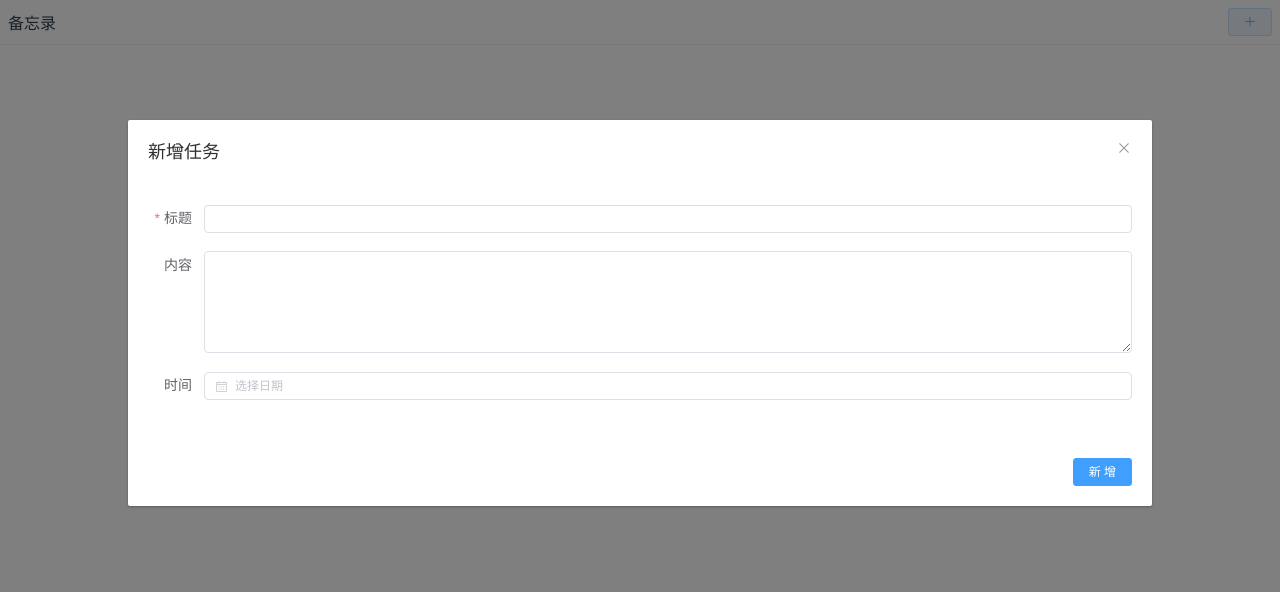
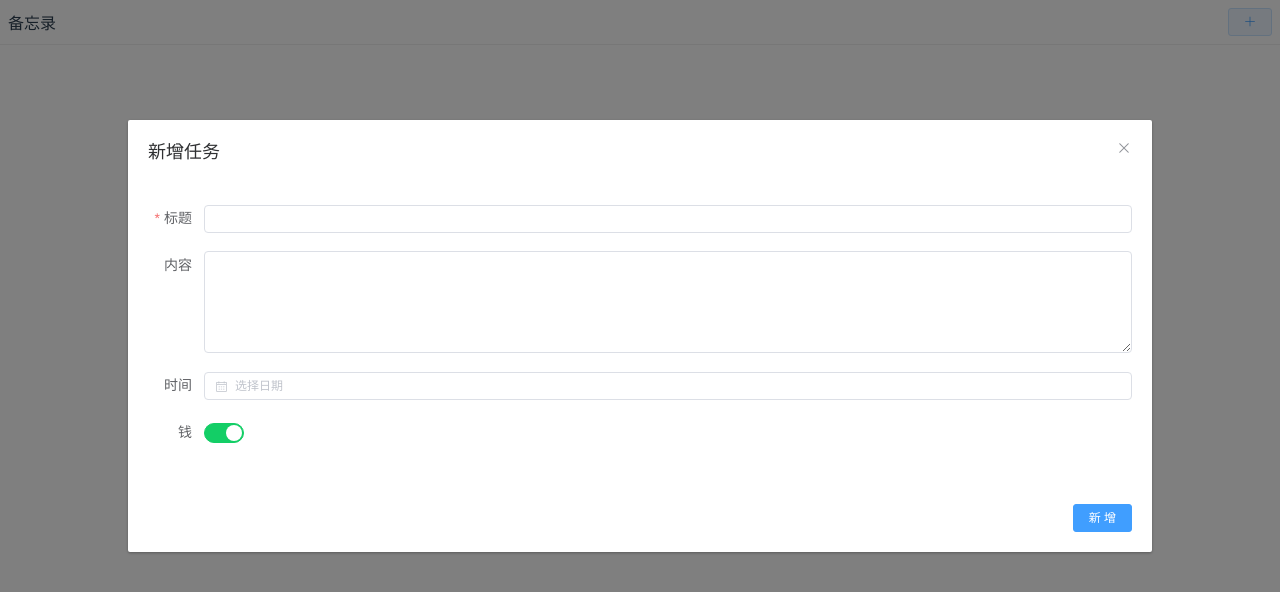
Before and after one commit to yanglimou/demo, a Vue app in the folder todo-app/: page / in a window 1280 px wide. Both pictures are taken after a click on the button 1250 px from the left and 22 px from the top of the page. Shown: the top 592 px of the page. Built offline with nearby package versions, Linux system fonts and the light colour scheme.

Commit message:
增加收支事项标志

```diff
--- a/todo-app/src/views/Home.vue
+++ b/todo-app/src/views/Home.vue
@@ -14,6 +14,7 @@
       >
         <div class="time" v-if="item.time">{{ formateDate(item.time) }}</div>
         <el-divider direction="vertical" v-if="item.time"></el-divider>
+        <img v-if="item.moneyFlag===1" class="money_png" :src="money_png" alt />
         <div class="title" @click="toUpdate(item)">{{ item.title }}</div>
       </div>
     </div>
@@ -34,6 +35,15 @@
             placeholder="选择日期"
           ></el-date-picker>
         </el-form-item>
+        <el-form-item label="钱">
+          <el-switch
+            v-model="item.moneyFlag"
+            :active-value="1"
+            :inactive-value="0"
+            active-color="#13ce66"
+            inactive-color="#ccc"
+          ></el-switch>
+        </el-form-item>
       </el-form>
       <span slot="footer" class="dialog-footer">
         <el-button @click="remove" v-if="item.id" type="danger" size="mini">删 除</el-button>
@@ -49,11 +59,12 @@
 
 <script>
 // @ is an alias to /src
-
+import money_png from "../assets/money.png";
 export default {
   name: "Home",
   data() {
     return {
+      money_png,
       items: [],
       rules: {
         title: [{ required: true, message: "请输入标题", trigger: "blur" }]
@@ -63,7 +74,8 @@ export default {
         id: "",
         title: "",
         content: "",
-        time: ""
+        time: "",
+        moneyFlag: 1
       }
     };
   },
@@ -170,7 +182,8 @@ export default {
         id: "",
         title: "",
         content: "",
-        time: ""
+        time: "",
+        moneyFlag: 1
       };
       this.dialogVisible = true;
     },
@@ -321,6 +334,10 @@ export default {
         flex: 1 0 0;
         width: 0;
       }
+      .money_png {
+        height: 1rem;
+        margin-right: 0.5rem;
+      }
     }
   }
 }
```
Also changed, not shown: todo-app/src/assets/money.png (added).
